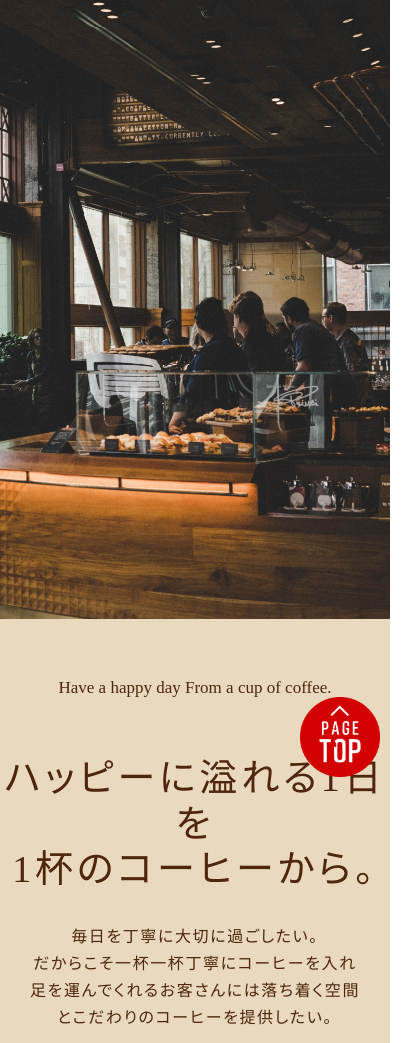
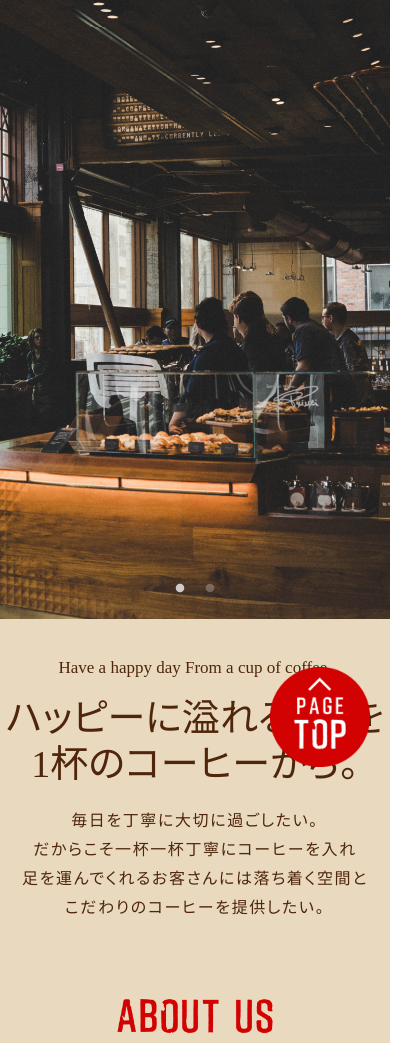
Before and after one commit to nori0128/dezasuta, a plain HTML site: page codingkadai4_matsu/index.html in a window 390 px wide. Shown: the part 57-1100 px from the top of the page, 413 px wide, since content can reach past the window. Drawn offline with nearby package versions, Linux system fonts and the light colour scheme.

Commit message:
sp版修正

```diff
--- a/codingkadai4_matsu/css/style.css
+++ b/codingkadai4_matsu/css/style.css
@@ -102,6 +102,20 @@ main {
   font-weight: bold;
   font-family: "游ゴシック体", YuGothic, "游ゴシック", "Yu Gothic", "メイリオ",
     "Hiragino Kaku Gothic ProN", "Hiragino Sans", sans-serif;
+}
+
+/*スライダー調整*/
+.slick-dots {
+  bottom: 20px;
+}
+.slick-dots li.slick-active button:before,
+.slick-dots li button:before {
+  color: #fff;
+  font-size: 10px;
+  line-height: 20px;
+}
+.slick-dotted.slick-slider {
+  margin-bottom: 0;
 }
 
 /*リード文*/
@@ -398,6 +412,7 @@ footer {
     width: 100%;
     height: 100vh; /*デバイスの高さ100%*/
     background: rgba(0, 0, 0, 0.8);
+    z-index: 1;
   }
   .sp_nav ul {
     display: flex;
@@ -413,6 +428,20 @@ footer {
     font-family: "游ゴシック体", YuGothic, "游ゴシック", "Yu Gothic", "メイリオ",
       "Hiragino Kaku Gothic ProN", "Hiragino Sans", sans-serif;
   }
+
+  /*スライダー調整*/
+  .slick-dots {
+    bottom: 20px;
+  }
+  .slick-dots li.slick-active button:before,
+  .slick-dots li button:before {
+    color: #fff;
+    font-size: 10px;
+    line-height: 20px;
+  }
+  .slick-dotted.slick-slider {
+    margin-bottom: 0;
+  }
 }
 
 @media screen and (max-width: 767px) {
@@ -423,30 +452,27 @@ footer {
 
   /*リード文*/
   .lead {
-    max-width: 767px;
+    padding: 40px 0 0;
   }
   .lead-en {
     font-size: 17px;
-    padding-top: 60px;
+    padding-top: 0;
+    padding-bottom: 20px;
   }
   .lead-ja {
     font-size: 38px;
-    letter-spacing: 0.1em;
+    letter-spacing: 0;
     line-height: 1.2;
-    padding-top: 30px;
+    padding-top: 0;
   }
   .lead-text {
-    display: none;
     padding: 20px 10px;
     font-size: 16px;
     line-height: 1.8;
     letter-spacing: 0.1em;
   }
-  .sp-lead {
-    font-size: 16px;
-    letter-spacing: 0.1em;
-    line-height: 1.7;
-    padding: 30px 0;
+  .sp_only {
+    display: block;
   }
 
   /*私たちについて*/
@@ -465,9 +491,9 @@ footer {
     padding-right: 0;
   }
   .about-body h2 {
-    width: 180px;
-    margin: 0 auto;
-    padding: 20px;
+    width: 160px;
+    margin: 0 auto 12px;
+    padding-bottom: 0;
   }
   .about-img-sp {
     display: block;
@@ -487,11 +513,13 @@ footer {
 
   /*メニュー*/
   .menu {
-    padding-right: 20px;
-    padding-left: 20px;
+    margin: 0;
+    padding: 40px 38px 0 38px;
   }
   .menu h2 {
-    width: 100px;
+    width: 87px;
+    padding-top: 0;
+    margin: 0 auto 12px;
   }
   .menu-list {
     display: block;
@@ -510,8 +538,13 @@ footer {
   }
 
   /*ギャラリー*/
+  .gallery {
+    padding-top: 40px;
+  }
   .gallery h2 {
-    width: 150px;
+    width: 140px;
+    padding-top: 0;
+    margin: 0 auto 12px;
   }
   .gallery-slider-sp-img {
     margin: 0 auto;
@@ -528,6 +561,8 @@ footer {
   }
   .event h2 {
     width: 100px;
+    padding-top: 0;
+    margin: 0 auto 12px;
   }
   .event-text {
     padding: 20px 30px;
@@ -545,11 +580,19 @@ footer {
   .event-text ul li a {
     width: 100%;
     line-height: 1.4;
+    text-overflow: ellipsis;
+    overflow: hidden;
+    white-space: nowrap;
   }
 
   /*アクセス*/
+  .access {
+    padding-top: 40px;
+  }
   .access h2 {
     width: 125px;
+    padding-top: 0;
+    margin: 0 auto 12px;
   }
   .access-map iframe {
     width: 100%;
@@ -557,10 +600,12 @@ footer {
   }
 
   /*フッター*/
+  footer {
+    padding: 40px 20px 30px;
+  }
   .footer-block {
     display: block;
     margin-bottom: 36px;
-    padding-left: 20px;
   }
   .footer-logo {
     margin-right: 0;
@@ -574,8 +619,8 @@ footer {
 
   /*ページトップ*/
   .pagetop {
-    width: 80px;
-    right: 10px;
-    bottom: 10px;
+    width: 100px;
+    right: 20px;
+    bottom: 20px;
   }
 }
--- a/codingkadai4_matsu/index.html
+++ b/codingkadai4_matsu/index.html
@@ -5,9 +5,13 @@
     <meta charset="UTF-8">
     <meta name="viewport" content="width=device-width, initial-scale=1.0">
     <title>デザインカフェ</title>
+    <meta name="description" content="第4回・5回課題です">
+    <link rel="stylesheet" type="text/css" href="https://cdn.jsdelivr.net/npm/slick-carousel@1.8.1/slick/slick.css" />
+    <link rel="stylesheet" type="text/css"
+        href="https://cdn.jsdelivr.net/npm/slick-carousel@1.8.1/slick/slick-theme.css">
     <link rel="stylesheet" href="css/style.css">
-    <meta name="description" content="第4回・5回課題です">
     <script src="https://ajax.googleapis.com/ajax/libs/jquery/3.7.1/jquery.min.js"></script>
+    <script src="https://cdn.jsdelivr.net/npm/slick-carousel@1.8.1/slick/slick.min.js"></script>
 </head>
 
 <body>
@@ -18,6 +22,12 @@
                 <picture>
                     <source srcset="images/sp_main_vs@2x-100.jpg" media="(max-width: 767px)">
                     <img src="images/pc_first-100.jpg" alt="店内の様子">
+                </picture>
+            </div>
+            <div>
+                <picture>
+                    <source srcset="images/sp_main_vs_2@2x-100.jpg" media="(max-width: 767px)">
+                    <img src="images/slider_2.jpg" alt="店内の様子">
                 </picture>
             </div>
         </div>
@@ -51,13 +61,11 @@
             <p class="lead-ja">ハッピーに溢れる1日を
                 <br>1杯のコーヒーから。
             </p>
-            <p class="lead-text">毎日を丁寧に大切に過ごしたい。だからこそ一杯一杯丁寧にコーヒーを入れ
-                <br>足を運んでくれるお客さんには落ち着く空間とこだわりのコーヒーを提供したい。
+            <p class="lead-text">毎日を丁寧に大切に過ごしたい。
+                <br class="sp_only">だからこそ一杯一杯丁寧にコーヒーを入れ
+                <br>足を運んでくれるお客さんには落ち着く空間と
+                <br class="sp_only">こだわりのコーヒーを提供したい。
             </p>
-            <p class="sp-lead">毎日を丁寧に大切に過ごしたい。<br>
-                だからこそ一杯一杯丁寧にコーヒーを入れ<br>
-                足を運んでくれるお客さんには落ち着く空間<br>
-                とこだわりのコーヒーを提供したい。</p>
         </div>
 
         <section id="about" class="about">
@@ -183,6 +191,20 @@
                 $('.sp_nav').fadeToggle();
                 $('.sp_btn').toggleClass('open');
             });
+
+            $('.header_slider').slick({
+                autoplaySpeed: 2000,
+                autoplay: true,
+                dots: true,
+                arrows: false,
+            });
+
+            $('.gallery-slider').slick({
+                autoplaySpeed: 2000,
+                dots: true,
+                arrows: false,
+            });
+
         });
     </script>
 
```
